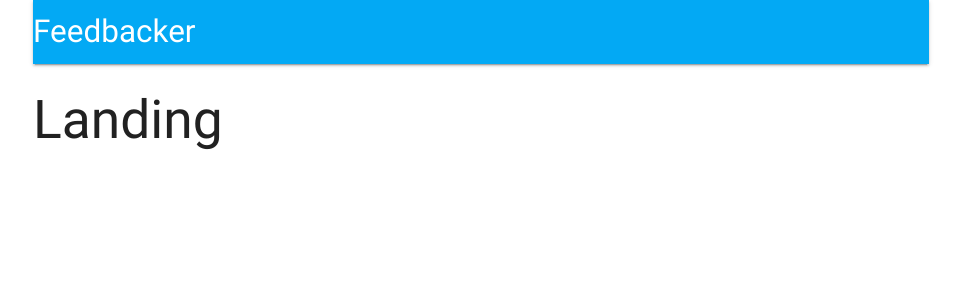
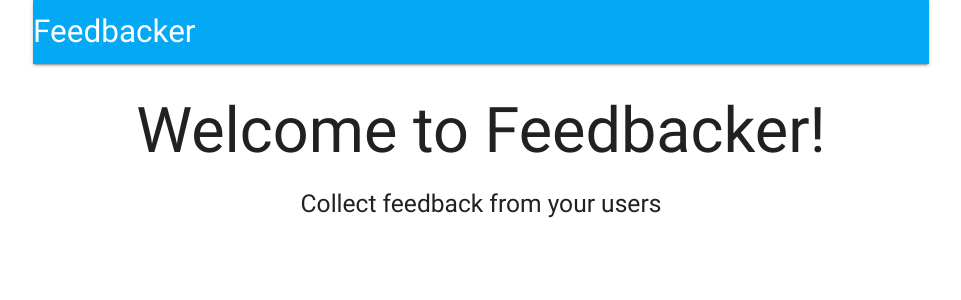
Before and after one commit to dannyradden/feedbacker, a React (Create React App) app in the folder client/: page / in a window 1280 px wide. Shown: the top 300 px of the page, without its empty margins (159-1120 px from the left). Built offline with nearby package versions, Linux system fonts and the light colour scheme; no server answers.

Commit message:
Finish login/logout redirection Seperate Landing into new file

```diff
--- a/client/src/components/App.js
+++ b/client/src/components/App.js
@@ -4,8 +4,7 @@
 import * as actions from '../actions';
 
 import Header from './Header';
-
-const Landing = () => <h2>Landing</h2>;
+import Landing from './Landing';
 const Dashboard = () => <h2>Dashboard</h2>;
 const SurveyNew = () => <h2>SurveyNew</h2>;
 
--- a/client/src/components/Header.js
+++ b/client/src/components/Header.js
@@ -1,5 +1,6 @@
 import React, { Component } from 'react';
 import { connect } from 'react-redux';
+import { Link } from 'react-router-dom';
 
 class Header extends Component {
   renderContent() {
@@ -13,16 +14,20 @@
           </li>
         );
       default:
-        return <li>Welcome!</li>;
+        return (
+          <li>
+            <a href="/api/logout">Logout</a>
+          </li>
+        );
     }
   }
   render() {
     return (
       <nav>
         <div className="nav-wrapper light-blue">
-          <a href="/" className="brand-logo">
+          <Link to={this.props.auth ? '/surveys' : '/'} className="brand-logo">
             Feedbacker
-          </a>
+          </Link>
           <ul id="nav-mobile" className="right hide-on-med-and-down">
             {this.renderContent()}
           </ul>
--- /dev/null
+++ b/client/src/components/Landing.js
@@ -0,0 +1,12 @@
+import React from 'react';
+
+const Landing = () => {
+  return (
+    <div style={{ textAlign: 'center' }}>
+      <h1>Welcome to Feedbacker!</h1>
+      <h5>Collect feedback from your users</h5>
+    </div>
+  );
+};
+
+export default Landing;
```
Also changed, not shown: 1 other file (tests, documents, lock files or other folders).
